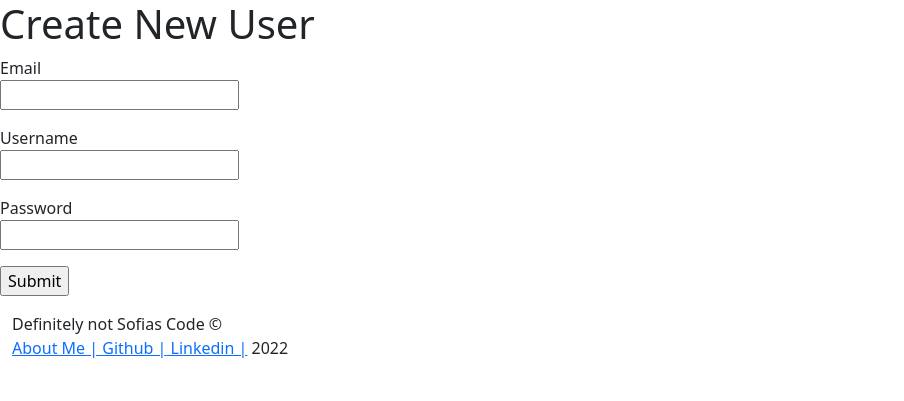
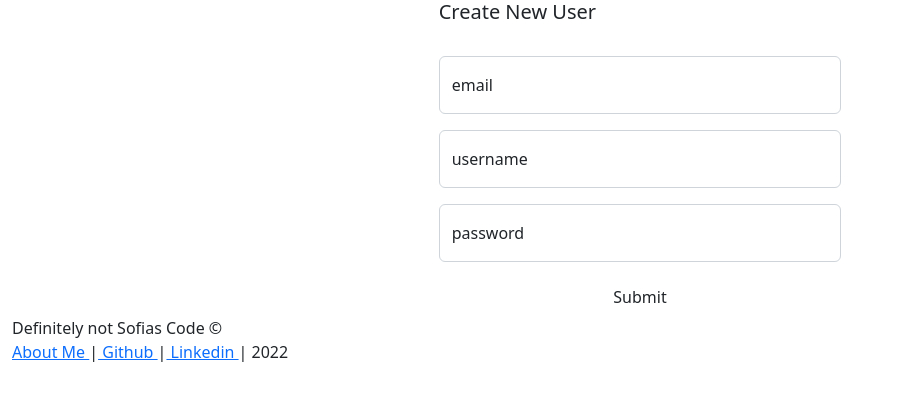
Before and after one commit to mphaunef/capstone_project, a Flask app: page /newuser in a window 1280 px wide. Shown: the top 401 px of the page, without its empty margins (0-904 px from the left). Run offline with Flask 2, Linux system fonts and the light colour scheme.

Commit message:
woa LOT of styling

```diff
--- a/server.py
+++ b/server.py
@@ -49,7 +49,7 @@ def handle_login():
             return redirect('/grantspotify')
         else:
             flash('Incorrect user or password. Please try again.')
-            return redirect('/login')
+            return redirect('/')
 
 
 
--- a/templates/base.html
+++ b/templates/base.html
@@ -15,23 +15,24 @@
   </head>
   {% if 'user_id' in session%}
   <nav class="navbar navbar-expand-lg">
-    <div class="container-fluid">
+    <div class="container-fluid" id="nav">
     <span class="navbar-brand mb-0 h1">Name of App</span>
       <button class="navbar-toggler" type="button" data-bs-toggle="collapse" data-bs-target="#navbarNav" aria-controls="navbarNav" aria-expanded="false" aria-label="Toggle navigation">
         <span class="navbar-toggler-icon"></span>
       </button>
       <div class="collapse navbar-collapse" id="navbarNav">
         <ul class="navbar-nav">
+          {% if 'auth_token' in session %}
           <li class="nav-item">
             <a class="nav-link active" aria-current="page" href="/homepage">Home <i class="fa fa-home" aria-hidden="true"></i></a>
           </li>
-
+          {% endif%}
         </ul>
       </div>
       <!-- <a class="nav-link" href="/logout">Log out</a> -->
 
         <!-- <a class="nav-link" href="/login">Log in</a> -->
-      </div>
+
     <div class="btn-group">
       <button type="button" class="btn btn-secondary dropdown-toggle" data-bs-toggle="dropdown" aria-expanded="false">
         {{session["username"]}}
@@ -42,26 +43,20 @@
         <li><a class="dropdown-item" href=logout>Logout</a></li>
       </ul>
     </div>
+  </div>
     </nav>
     {% endif%}
-
+    <body>
     {% block body %}
+    abc
     {% endblock %}
+    </body>
     <footer>
       <div class="container-fluid">
           <h10 id="footer-title">Definitely not Sofias Code ©</h10>
           <br>
-          <span> <a href="#">About Me |</a><a href="https://github.com/mphaunef/capstone_project"> Github |</a><a href="https://www.linkedin.com/in/megan-phaunef/"> Linkedin |</a> 2022</span>
+          <span> <a href="#">About Me </a>|<a href="https://github.com/mphaunef/capstone_project"> Github </a>|<a href="https://www.linkedin.com/in/megan-phaunef/"> Linkedin </a>| 2022</span>
       </div>
   </footer>
-
-
-
-
-
-
-
     <script src="https://cdn.jsdelivr.net/npm/bootstrap@5.2.0-beta1/dist/js/bootstrap.bundle.min.js" integrity="sha384-pprn3073KE6tl6bjs2QrFaJGz5/SUsLqktiwsUTF55Jfv3qYSDhgCecCxMW52nD2" crossorigin="anonymous"></script>
-
-  </body>
 </html>
--- a/templates/create_user.html
+++ b/templates/create_user.html
@@ -2,27 +2,42 @@
 {% block title %} Create New User {% endblock %}
 
 {% block body %}
-<h1> Create New User </h1>
-<form action="/newuser" method="POST">
-    <p>
-        Email <br>
 
-        <input type="text" name="email">
-    </p>
-    <p>
-        Username <br>
+<body id="login-body">
+<div class="container-fluid justify-content-center">
+    <div class="row justify-content-center  align-items-center">
 
-        <input type="text" name="username">
-    </p>
-    <p>
-        Password <br>
+        <div class="col-md-4" id="login-column">
+            <h5>Create New User</h2>
+            <br>
+            <form action="/newuser" method="POST">
+                <div class="form-floating mb-3">
+                    <!-- or email??? -->
+                    <!-- Username<br> -->
 
-        <input type="password" name="password">
-    </p>
+                            <input type="text" name="email" id="email" class="form-control" placeholder="email" required>
+                            <label for="email">email</label>
+                        </div>
+                <div class="form-floating mb-3">
+            <!-- or email??? -->
+            <!-- Username<br> -->
 
-    <p>
-        <input type="submit">
-    </p>
-</form>
+                    <input type="text" name="username" id="username" class="form-control" placeholder="username" required>
+                    <label for="username">username</label>
+                </div>
 
+                <div class="form-floating mb-3">
+
+
+                    <input type="password" name="password" class="form-control" placeholder="password" required>
+                    <label for="password">password</label>
+
+
+                </div>
+                    <button type="submit" class="btn ptn-promary form-control" id="submit-button">Submit</button>
+            </form>
+        </div>
+    </div>
+</div>
+</body>
 {% endblock %}
```
Also changed, not shown: templates/homepage.html (+6 -7 lines), templates/login.html (+2 -5 lines), templates/spotifybutton.html (+25 -17 lines).
